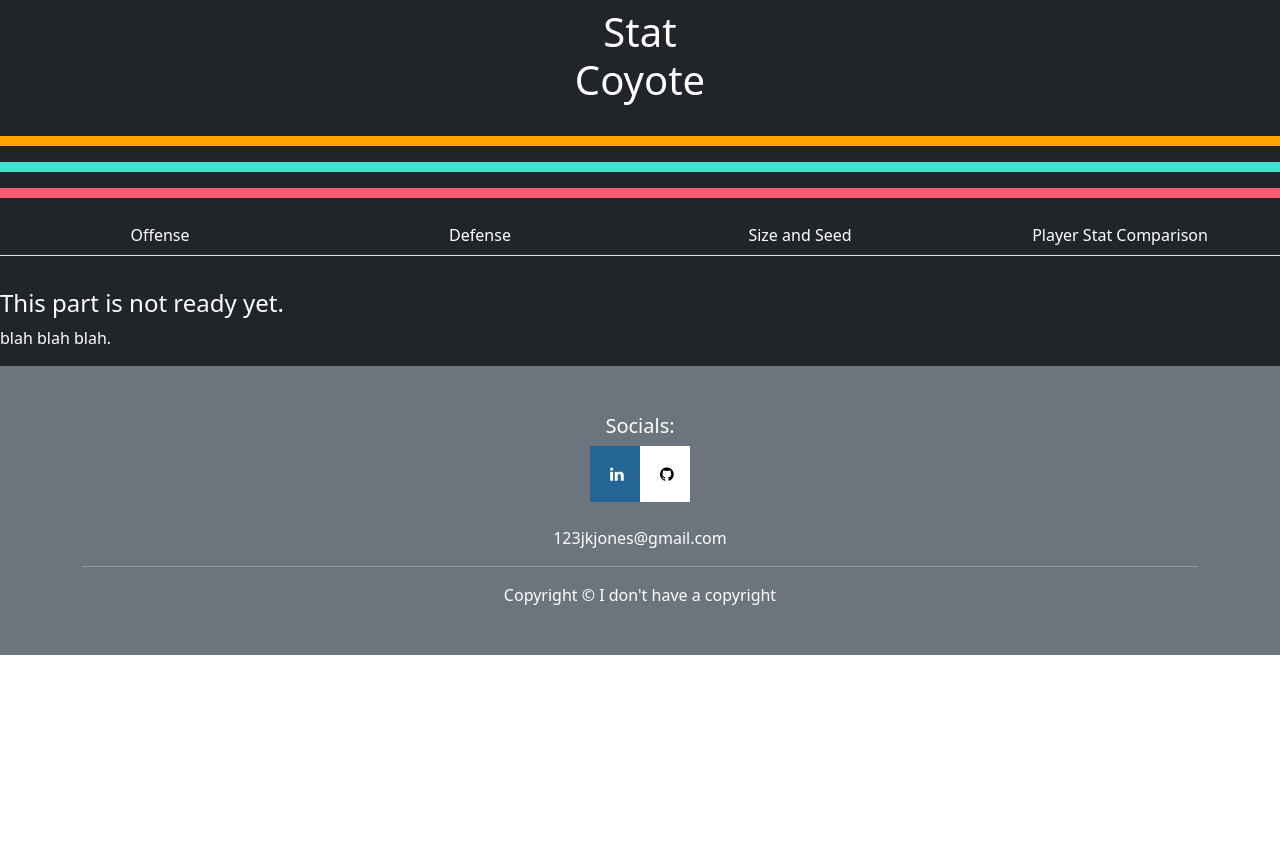
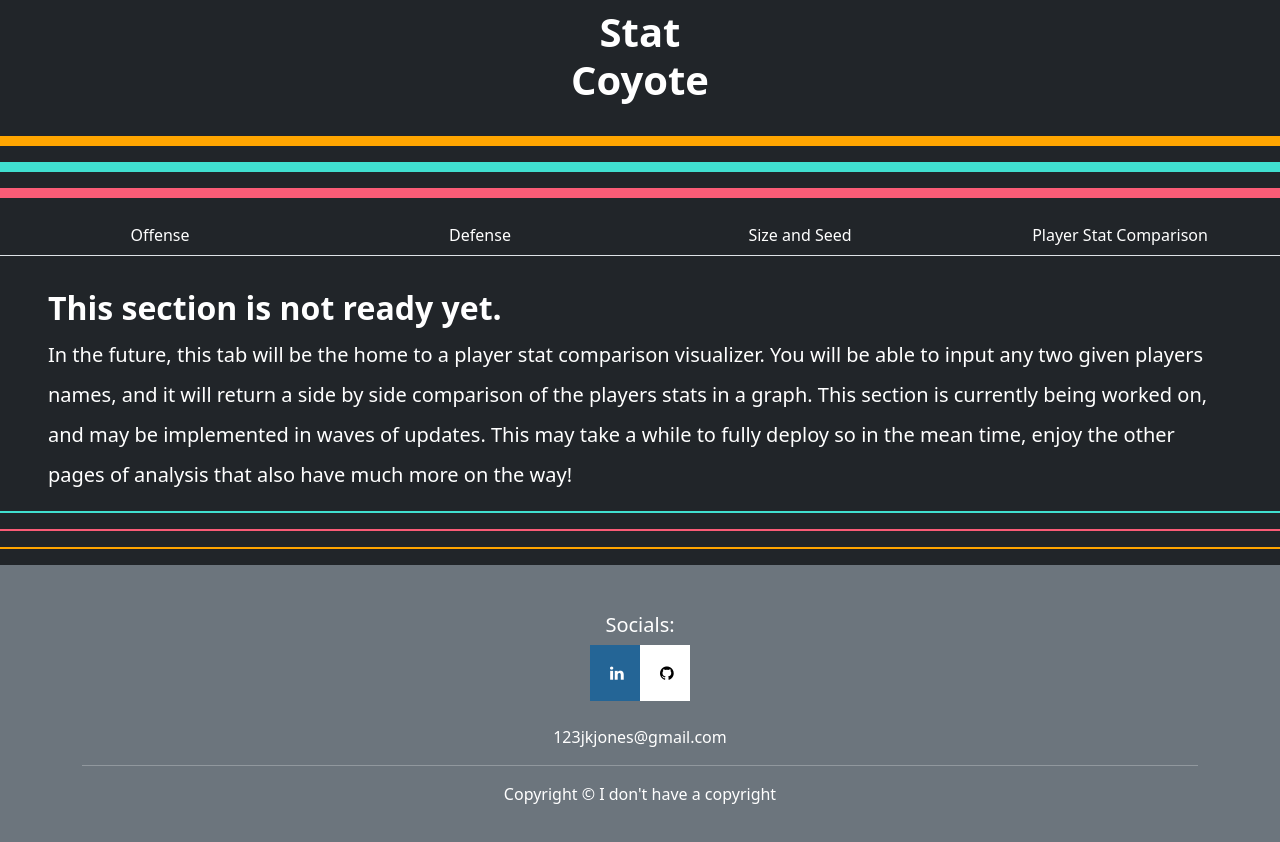
Before and after one commit to jekijo/NBAsite, a React (Create React App) app: page /statcomp in a window 1280 px wide. Shown: the top 842 px of the page. Before the commit the page ends 800 px from the top, so only its background shows below. Built offline with nearby package versions, Linux system fonts and the light colour scheme.

Commit message:
page styling and compstat tab update

```diff
--- a/src/App.css
+++ b/src/App.css
@@ -23,6 +23,32 @@
 }
 
 
+.color4 {
+  opacity: 1.0;
+  color: turquoise;
+  height: 1px;
+  border: none;
+  border-top: 2px solid turquoise;
+}
+
+.color5 {
+  opacity: 1.0;
+  color: rgb(250, 92, 118);
+  height: 1px;
+  border: none;
+  border-top: 2px solid rgb(250, 92, 118);
+}
+
+.color6 {
+  opacity: 1.0;
+  color: orange;
+  height: 1px;
+  border: none;
+  border-top: 2px solid orange;
+}
+
+
+
 .fa {
     padding: 20px;
     font-size: 30px;
--- a/src/App.js
+++ b/src/App.js
@@ -50,6 +50,7 @@ function Tabs () {
 function Footer() {
   return (
     <div className="footer">
+      <hr className='color4'/><hr className='color5'/><hr className='color6'/>
       <footer class="py-5 bg-secondary">
         <div class="container text-center">
           <h5>Socials:</h5>
@@ -73,7 +74,7 @@ function Header() {
     <div class='bg-dark'>
       <ul class='nav nav-pill nav-justified'>
         <li class='nav-item'>
-          <Link class="text-white text-center nav-link" to='/'><h1>Stat<br/>Coyote</h1></Link>
+          <Link class="text-white text-center nav-link" to='/'><h1 class='fw-bold'>Stat<br/>Coyote</h1></Link>
         </li>
       </ul>
         <hr className='color3'/><hr className='color1'/><hr className='color2'/>
--- a/src/Defense.js
+++ b/src/Defense.js
@@ -2,7 +2,7 @@ import React from 'react';
 
 export default function Defense () {
     return (
-      <div class='text-white bg-dark'>
+      <div class='text-white bg-dark lh-lg mx-5'>
         <hr class='bg-dark'/>
         <h4>Defense</h4>
         <p>blah blah blah.</p>
--- a/src/Home.js
+++ b/src/Home.js
@@ -2,7 +2,7 @@ import React from 'react';
 
 export default function Home () {
     return (
-      <div className='text-white bg-dark'>
+      <div className='text-white bg-dark lh-lg mx-5'>
         <hr className='bg-dark'/>
         <h4>Welcome to this site</h4>
         <p>This is where I will add text about the site. blah blah blah.</p>
--- a/src/Offense.js
+++ b/src/Offense.js
@@ -2,7 +2,7 @@ import React from 'react';
 
 export default function Offense () {
     return (
-      <div class='text-white bg-dark'>
+      <div class='text-white bg-dark lh-lg mx-5'>
         <hr class='bg-dark'/>
         <h4>Offense</h4>
         <p>blah blah blah.</p>
--- a/src/SizeSeed.js
+++ b/src/SizeSeed.js
@@ -2,7 +2,7 @@ import React from 'react';
 
 export default function SizeSeed () {
     return (
-      <div class='text-white bg-dark'>
+      <div class='text-white bg-dark lh-lg mx-5'>
         <hr class='bg-dark'/>
         <h4>SizeSeed</h4>
         <p>Tblah blah blah.</p>
--- a/src/StatComp.js
+++ b/src/StatComp.js
@@ -2,10 +2,15 @@ import React from 'react';
 
 export default function StatComp () {
     return (
-      <div className='text-white bg-dark'>
+      <div className='text-white bg-dark lh-lg mx-5 fs-5'>
         <hr className='bg-dark'/>
-        <h4>This part is not ready yet.</h4>
-        <p>blah blah blah.</p>
+        <h2 class='fs-2'><strong>This section is not ready yet.</strong></h2>
+        <p>In the future, this tab will be the home to a player stat comparison visualizer.
+          You will be able to input any two given players names, and it will return a side by side
+          comparison of the players stats in a graph. This section is currently being worked on,
+          and may be implemented in waves of updates. This may take a while to fully deploy so
+          in the mean time, enjoy the other pages of analysis that also have much more on the way!
+        </p>
       </div>
     );
   }
```
